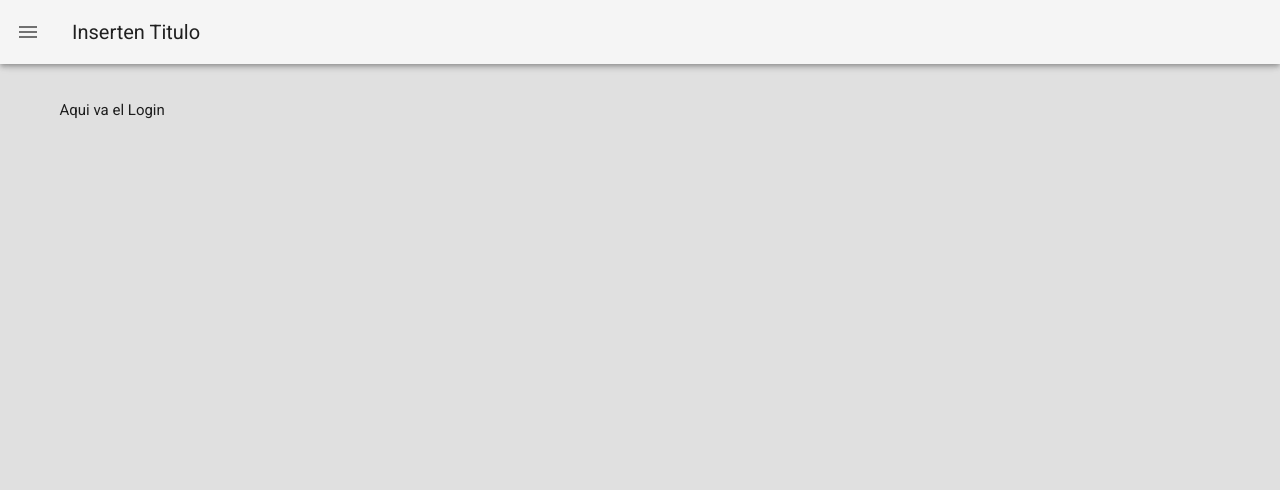
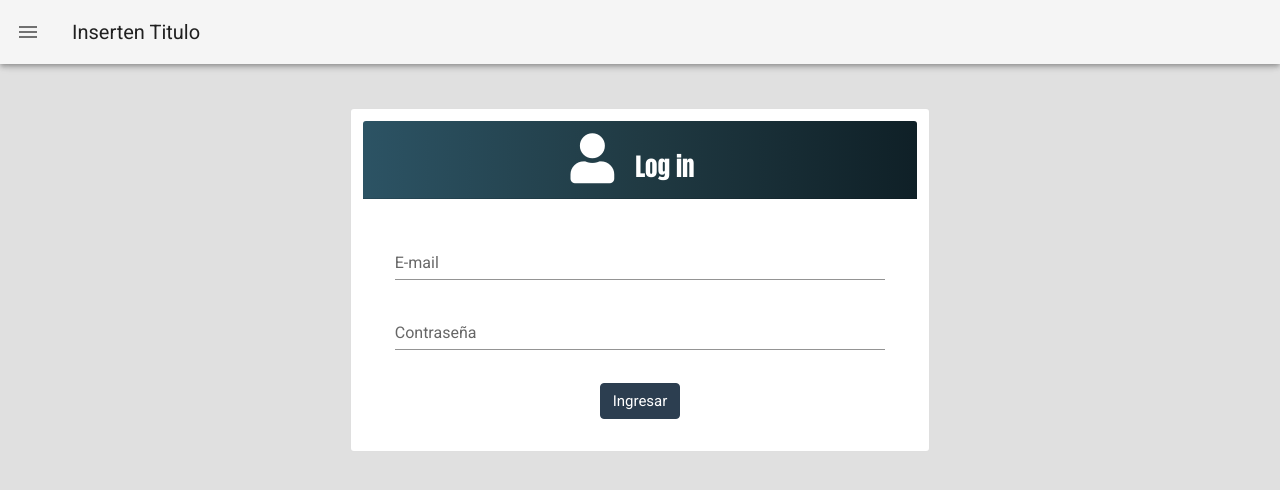
Before and after one commit to DonCold/reto-MEVN-Frontend, a Vue app: page /login in a window 1280 px wide. Shown: the top 490 px of the page. Built offline with nearby package versions, Linux system fonts and the light colour scheme.

Commit message:
Parte Visual Login

```diff
--- a/package.json
+++ b/package.json
@@ -8,6 +8,7 @@
   },
   "dependencies": {
     "core-js": "^3.6.5",
+    "sweetalert2": "^10.12.5",
     "vue": "^2.6.11",
     "vue-router": "^3.2.0",
     "vuetify": "^2.2.11"
--- a/public/index.html
+++ b/public/index.html
@@ -6,9 +6,21 @@
     <meta name="viewport" content="width=device-width,initial-scale=1.0">
     <link rel="icon" href="<%= BASE_URL %>favicon.ico">
     <title>Titulo De La Pagina</title>
+
+    <!-- Bootstrap -->
     <link rel="stylesheet" href="./bootstrap.min.css">
+    <script src="https://cdn.jsdelivr.net/npm/bootstrap@5.0.0-beta1/dist/js/bootstrap.bundle.min.js" integrity="sha384-ygbV9kiqUc6oa4msXn9868pTtWMgiQaeYH7/t7LECLbyPA2x65Kgf80OJFdroafW" crossorigin="anonymous"></script>
+
+    <!-- Material Design Icons -->
+    <link rel="stylesheet" href="https://cdn.jsdelivr.net/npm/@mdi/font@latest/css/materialdesignicons.min.css">
+
+    <!-- Font Awasome -->
+    <link rel="stylesheet" href="https://use.fontawesome.com/releases/v5.15.1/css/all.css" integrity="sha384-vp86vTRFVJgpjF9jiIGPEEqYqlDwgyBgEF109VFjmqGmIY/Y4HV4d3Gp2irVfcrp" crossorigin="anonymous">
+
+     <!-- Fuentes -->
+    <link rel="preconnect" href="https://fonts.gstatic.com">
+    <link href="https://fonts.googleapis.com/css2?family=Anton&display=swap" rel="stylesheet">
     <link rel="stylesheet" href="https://fonts.googleapis.com/css?family=Roboto:100,300,400,500,700,900">
-    <link rel="stylesheet" href="https://cdn.jsdelivr.net/npm/@mdi/font@latest/css/materialdesignicons.min.css">
   </head>
   <body>
     <noscript>
--- a/src/components/LoginComponent.vue
+++ b/src/components/LoginComponent.vue
@@ -1,16 +1,85 @@
 <template>
-  <div class="container">
-    <br>
-    Aqui va el Login
+  <div class="container d-flex justify-content-center align-items-center mt-8">
+    <div class="card col-md-6 text-center">
+      <div class="card-header">
+        <i class="fas fa-user icono"></i> <span class="texto"> Log in</span>
+      </div>
+      <div class="card-body">
+        <v-form v-model="valid">
+          <v-container>
+            <v-text-field
+              v-model="email"
+              :rules="emailRules"
+              label="E-mail"
+              required
+            ></v-text-field>
+
+            <v-text-field
+              v-model="password"
+              :rules="passwordRules"
+              label="Contraseña"
+              type="password"
+              required
+            ></v-text-field>
+          </v-container>
+
+          <button class="btn btn-primary" v-on:click.prevent="Saludos" >Ingresar</button>
+        </v-form>
+      </div>
+    </div>
   </div>
 </template>
 
 <script>
+  import Swal from 'sweetalert2'
+
   export default {
-      name: "LoginComponet"
+      name: "LoginComponet",
+      data: () => ({
+        valid: false,
+        email: '',
+        password: '',
+        emailRules: [
+          v => !!v || 'Por favor ingrese un E-mail',
+          v => /.+@.+/.test(v) || 'E-mail Invalido.',
+        ],
+        passwordRules: [
+          v => !!v || 'Por favor ingrese su Contraseña',
+        ],
+      }),
+      methods: {
+        Saludos(){
+          Swal.fire({
+            title: 'Aun No tenemos nada we',
+            text: this.email + " " + this.password,
+            icon: 'error',
+            confirmButtonText: 'Cool'
+          })
+        }
+      }
   }
 </script>
 
-<style>
+<style  scoped>
+.btn-primary {
+  color: white;
+}
 
+.card-header {
+  background: #0F2027;
+  background: -webkit-linear-gradient(to right, #2C5364, #203A43, #0F2027);
+  background: linear-gradient(to right, #2C5364, #203A43, #0F2027);
+  color: white;
+  font-size: 25px;
+  font-family: 'Anton', sans-serif;
+}
+
+.icono {
+  font-size: 50px;
+}
+
+.texto {
+  font-size: 25px;
+  padding: 15px;
+}
 </style>
```
Also changed, not shown: public/images/txt.txt (added), 1 other file (tests, documents, lock files or other folders).
